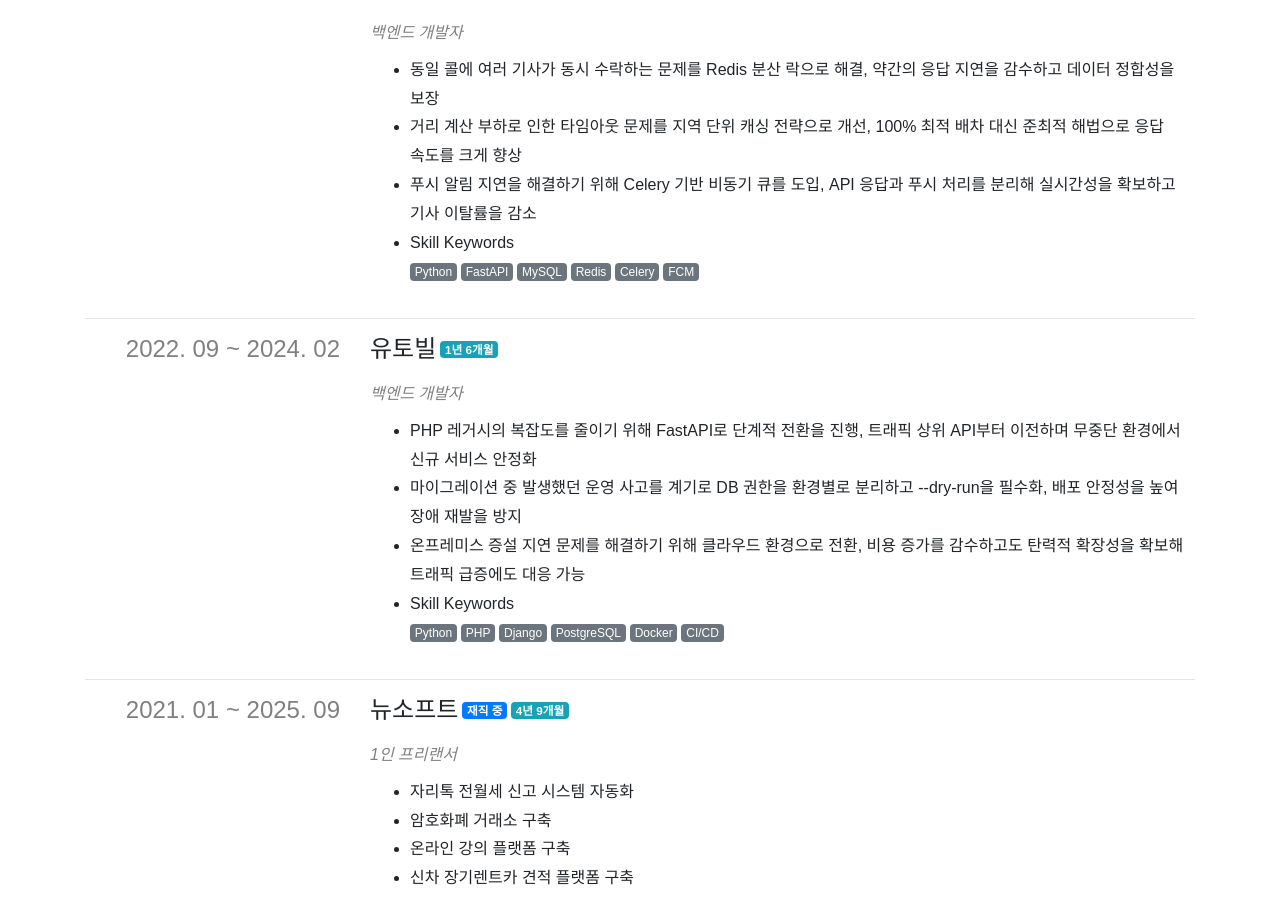
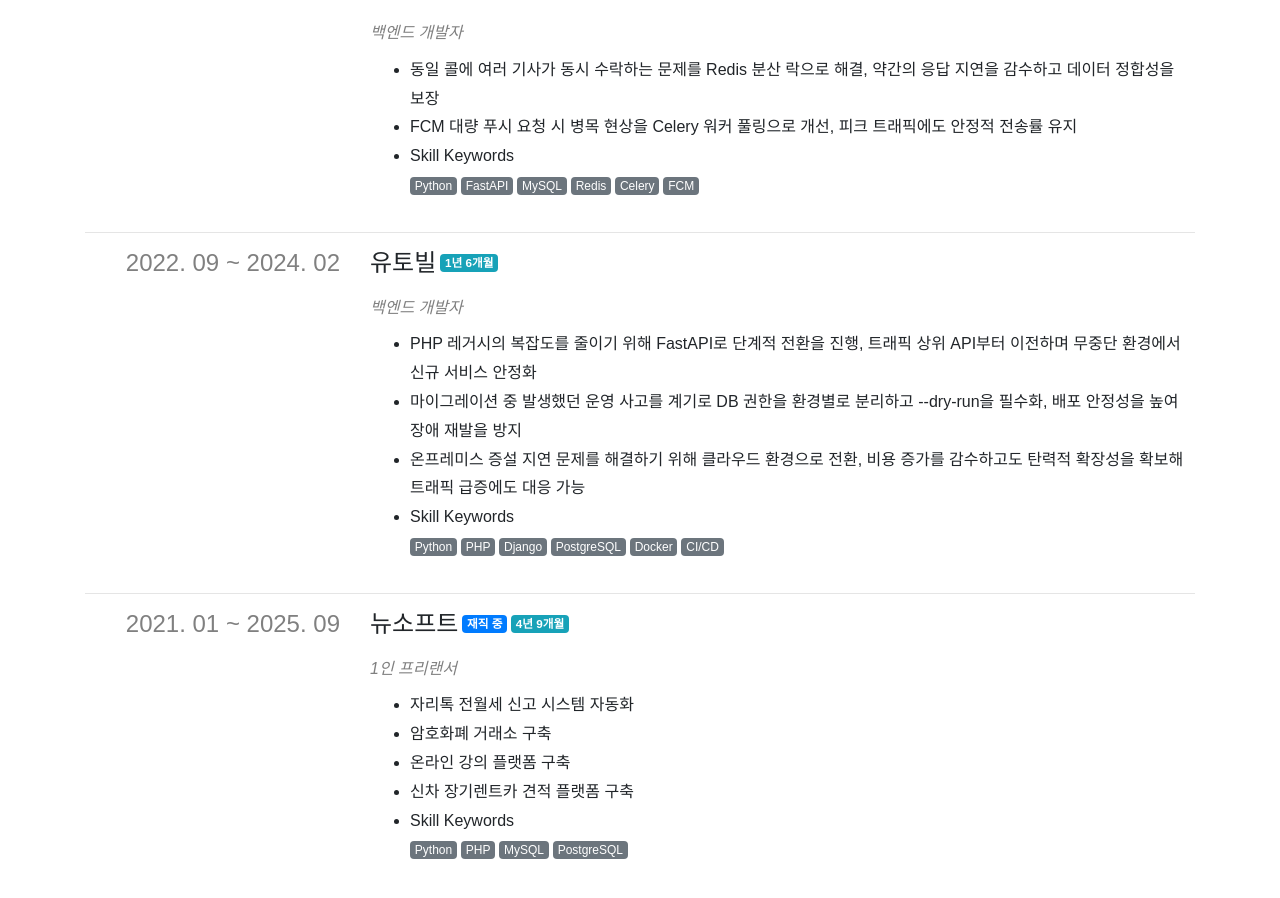
Before and after one commit to yuneast/resume, a Next.js app: page / in a window 1280 px wide. Shown: the part 2351-3249 px from the top of the page. Built offline with nearby package versions, Linux system fonts and the light colour scheme; a web font is replaced by a local one.

Commit message:
Update experience.ts

```diff
--- a/payload/experience.ts
+++ b/payload/experience.ts
@@ -87,8 +87,7 @@
           startedAt: '2023-06',
           descriptions: [
             '동일 콜에 여러 기사가 동시 수락하는 문제를 Redis 분산 락으로 해결, 약간의 응답 지연을 감수하고 데이터 정합성을 보장',
-            '거리 계산 부하로 인한 타임아웃 문제를 지역 단위 캐싱 전략으로 개선, 100% 최적 배차 대신 준최적 해법으로 응답 속도를 크게 향상',
-            '푸시 알림 지연을 해결하기 위해 Celery 기반 비동기 큐를 도입, API 응답과 푸시 처리를 분리해 실시간성을 확보하고 기사 이탈률을 감소',
+            'FCM 대량 푸시 요청 시 병목 현상을 Celery 워커 풀링으로 개선, 피크 트래픽에도 안정적 전송률 유지',
           ],
           skillKeywords: [
             'Python',
```
